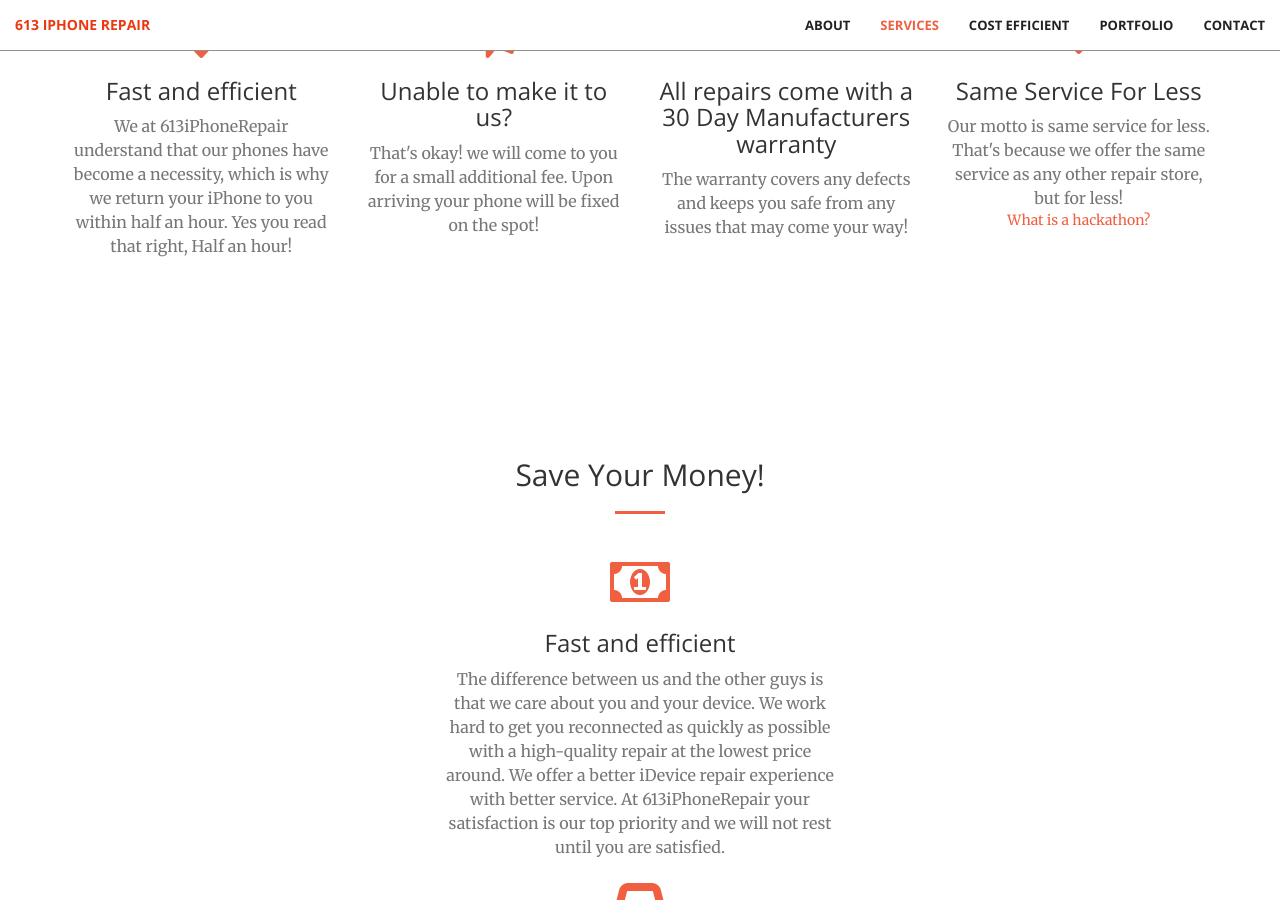
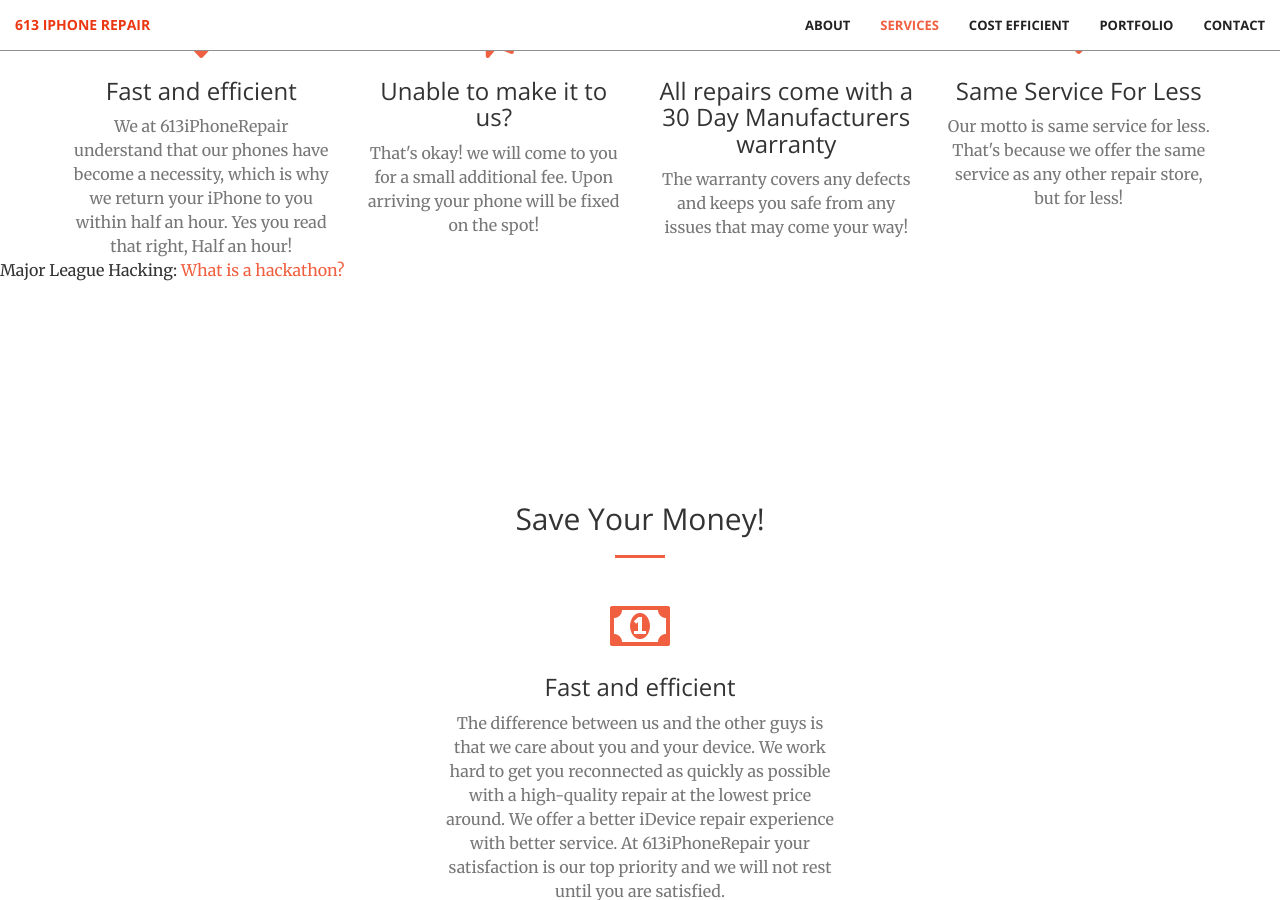
Before and after one commit to SuhaibElkomy/613iphonerepair, a Jekyll site: the page built from index.html, in a window 1280 px wide and 900 px high, scrolled down 1464 px. Built offline with Jekyll 4.4.1, drawn with Linux system fonts in a browser that asks for light colours.

Commit message:
Update services.html

```diff
--- a/_includes/services.html
+++ b/_includes/services.html
@@ -36,8 +36,12 @@
                     <h3>Same Service For Less</h3>
                     <p class="text-muted">Our motto is same service for less. That's because we offer the same service as any other repair store, but for less!</p>
                 </div>
-                <a href="https://youtu.be/-rWXvupeEVM">What is a hackathon?</a>
+
             </div>
         </div>
+        </div>
+            <div class="row container">
+                <p>Major League Hacking: <a href="https://www.youtube.com/watch?v=qj4DQfYx2Hg">What is a hackathon?</a>
+                </p>
     </div>
 </section>
```
